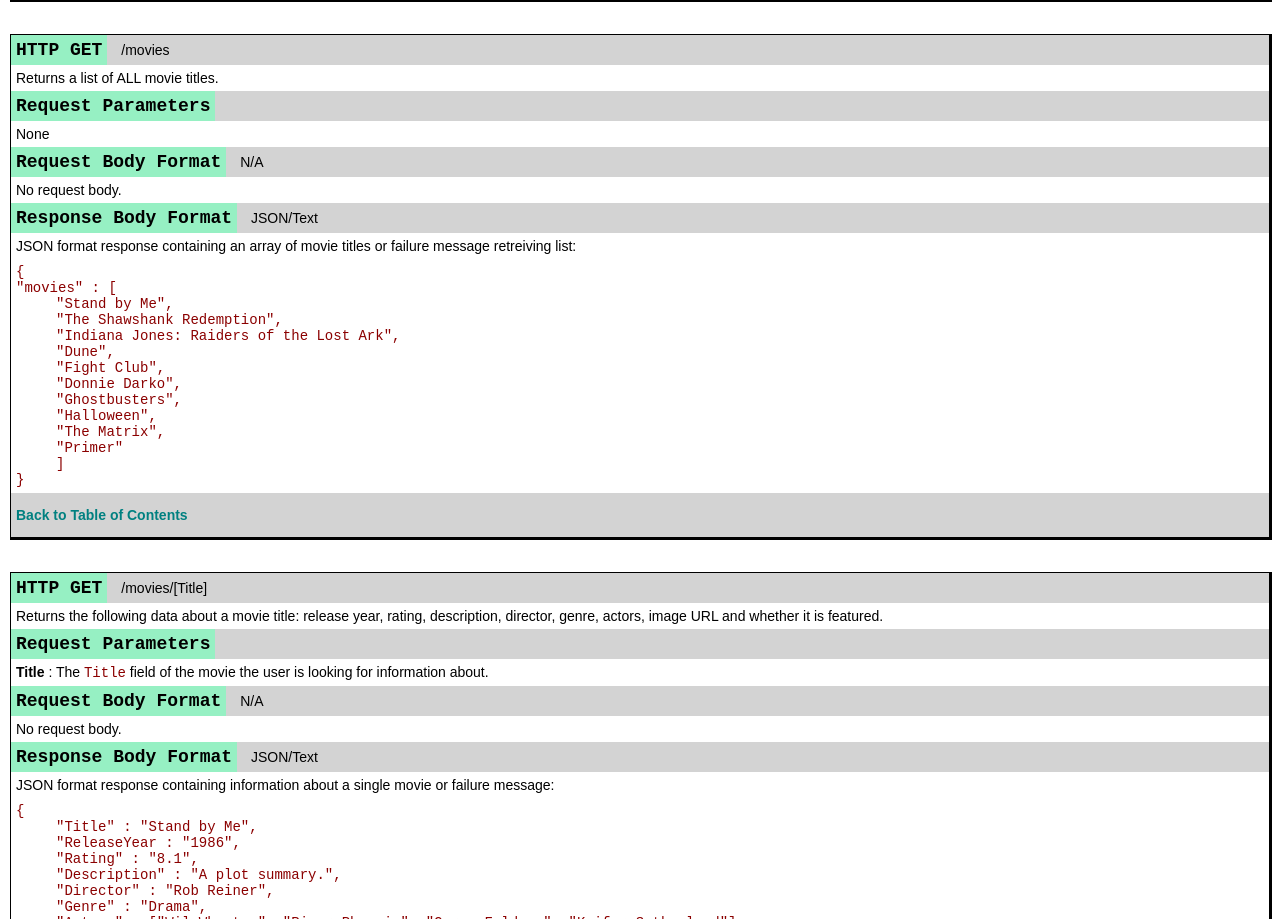
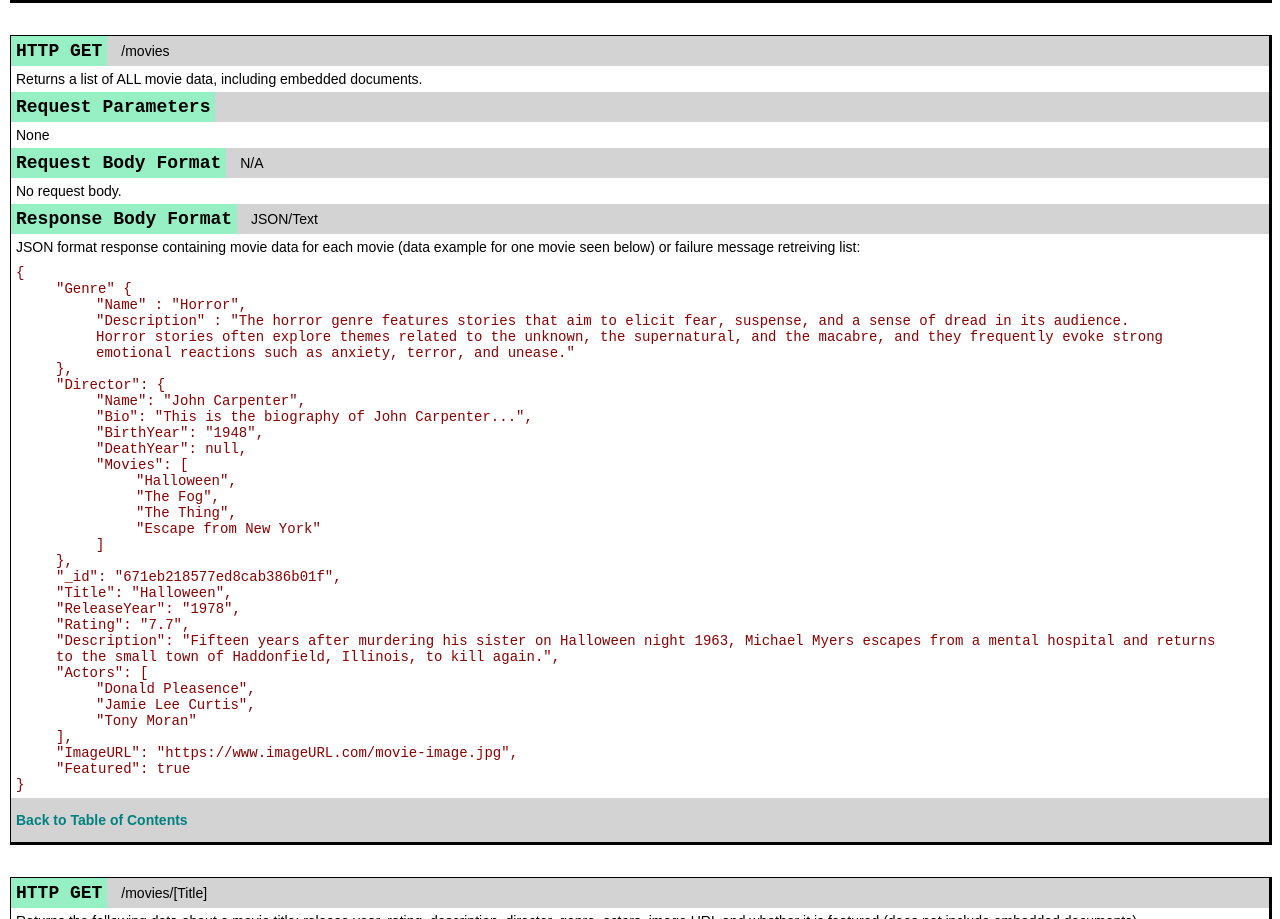
Before and after one commit to CincinnatiKid428/movie_api, a website: page public/documentation.html in a window 1280 px wide. Shown: the part 2723-3642 px from the top of the page. Drawn offline with Linux system fonts and the light colour scheme.

Commit message:
Updated documentation.html to reflect changes in API
- Get all movies response now shows example of movie data returned
- Update account information now indicates Birthdate field is optional
- Updated descriptions to note optional fields or if embedded documents are included in response JSON data

```diff
--- a/public/documentation.html
+++ b/public/documentation.html
@@ -89,7 +89,7 @@
     <div class="container" id="register">
         <div class="heading-block">HTTP POST</div>
         <div class="subheading-block">/users</div>
-        <div class="description-block">Registers a new user account with their desired username/password (if available), email and birthdate.</div>
+        <div class="description-block">Registers a new user account with their desired username (if available), password, email and birthdate (optional).</div>
 
         <div class="heading-block">Request Parameters</div>
         <div class="req-params-block">None</div>
@@ -102,7 +102,7 @@
                 <blockquote>"Username" : "Saffron",<br>
                     "Password" : "meow1234!",<br>
                     "Email" : "risotto@email.com",<br>
-                    "Birthdate" : "2022/10/31"
+                    "Birthdate" : "2022/10/31" <span style="font-family:Arial, Helvetica, sans-serif;color:#000;">(optional)</span>
                 </blockquote>
             }
         </div>
@@ -210,7 +210,7 @@
 <div class="container" id="getAllMovies">
     <div class="heading-block">HTTP GET</div>
     <div class="subheading-block">/movies</div>
-    <div class="description-block">Returns a list of ALL movie titles.</div>
+    <div class="description-block">Returns a list of ALL movie data, including embedded documents.</div>
 
     <div class="heading-block">Request Parameters</div>
     <div class="req-params-block">None</div>
@@ -221,22 +221,46 @@
 
     <div class="heading-block">Response Body Format</div>
     <div class="subheading-block">JSON/Text</div>
-    <div class="description-block">JSON format response containing an array of movie titles or failure message retreiving list:</div>
+    <div class="description-block">JSON format response containing movie data for each movie (data example for one movie seen below) or failure message retreiving list:</div>
     <div class="description-block code-font">
-        {<br>
-            "movies" : [
+        {<blockquote>
+            "Genre" {
                 <blockquote>
-                    "Stand by Me",<br>
-                    "The Shawshank Redemption",<br>
-                    "Indiana Jones: Raiders of the Lost Ark",<br>
-                    "Dune",<br>
-                    "Fight Club",<br>
-                    "Donnie Darko",<br>
-                    "Ghostbusters",<br>
+                "Name" : "Horror",<br>
+                "Description" : "The horror genre features stories that aim to elicit fear, suspense, and a sense of dread in its audience. Horror stories often explore themes related to the unknown, the supernatural, and the macabre, and they frequently evoke strong emotional reactions such as anxiety, terror, and unease."
+                </blockquote>
+            },<br>
+            "Director": {
+                <blockquote>
+                "Name": "John Carpenter",<br>
+                "Bio": "This is the biography of John Carpenter...",<br>
+                "BirthYear": "1948",<br>
+                "DeathYear": null,<br>
+                "Movies": [
+                    <blockquote>
                     "Halloween",<br>
-                    "The Matrix",<br>
-                    "Primer"<br>
-                ]</blockquote>
+                    "The Fog",<br>
+                    "The Thing",<br>
+                    "Escape from New York"
+                    </blockquote>
+                ]
+                </blockquote>
+            },<br>
+            "_id": "671eb218577ed8cab386b01f",<br>
+            "Title": "Halloween",<br>
+            "ReleaseYear": "1978",<br>
+            "Rating": "7.7",<br>
+            "Description": "Fifteen years after murdering his sister on Halloween night 1963, Michael Myers escapes from a mental hospital and returns to the small town of Haddonfield, Illinois, to kill again.",<br>
+            "Actors": [
+                <blockquote>
+                "Donald Pleasence",<br>
+                "Jamie Lee Curtis",<br>
+                "Tony Moran"
+                </blockquote>
+            ],<br>
+            "ImageURL": "https://www.imageURL.com/movie-image.jpg",<br>
+            "Featured": true
+            </blockquote>
         }
     </div>
     <p><a href="#toc"><b>Back to Table of Contents</b></a></p>
@@ -247,7 +271,7 @@
 <div class="container" id="getOneMovie">
     <div class="heading-block">HTTP GET</div>
     <div class="subheading-block">/movies/[Title]</div>
-    <div class="description-block">Returns the following data about a movie title: release year, rating, description, director, genre, actors, image URL and whether it is featured.</div>
+    <div class="description-block">Returns the following data about a movie title: release year, rating, description, director, genre, actors, image URL and whether it is featured (does not include embedded documents).</div>
 
     <div class="heading-block">Request Parameters</div>
     <div class="req-params-block">
```
